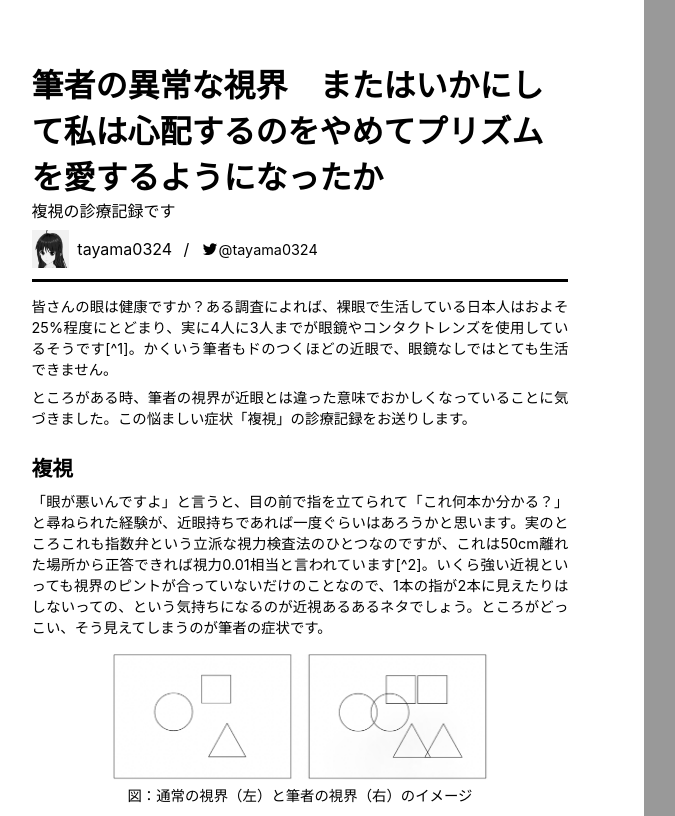
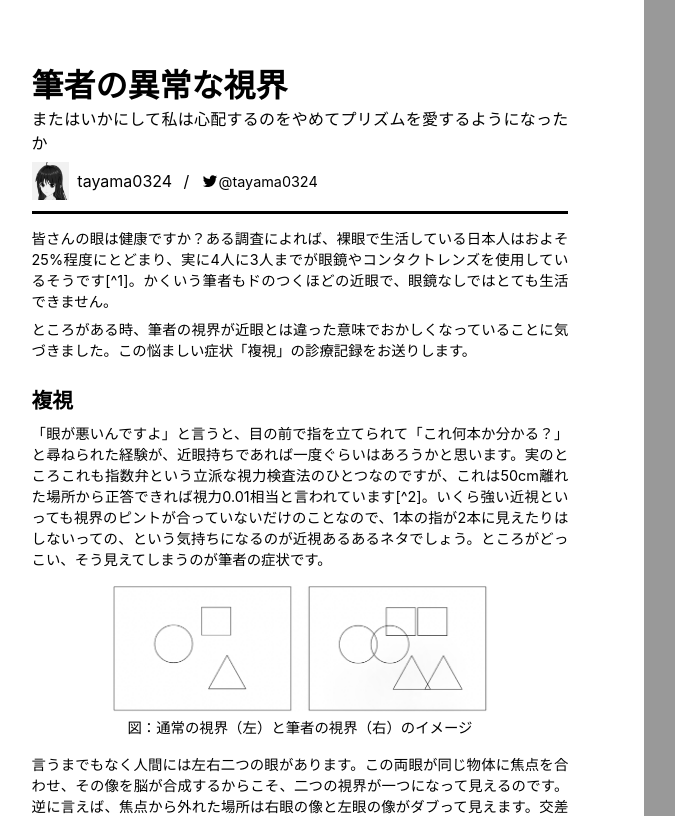
Before and after one commit to tayama0324/cybermetal, a Next.js app: page /2023/tayama/1 in a window 1280 px wide. Shown: the top 816 px of the page, without its empty margins (44-719 px from the left). Built offline with nearby package versions, Linux system fonts and the light colour scheme.

Commit message:
副題の修正

```diff
--- a/pages/2023/mokuji.tsx
+++ b/pages/2023/mokuji.tsx
@@ -68,8 +68,8 @@ export default function Page() {
       />
       <Mokuji
         page={999}
-        title={'筆者の異常な視界　またはいかにして私は心配するのをやめてプリズムを愛するようになったか'}
-        description={'複視の診療記録です'}
+        title={'筆者の異常な視界'}
+        description={'またはいかにして私は心配するのをやめてプリズムを愛するようになったか'}
         author={'tayama0324'}
         // 1page
       />
--- a/pages/2023/tayama/1.tsx
+++ b/pages/2023/tayama/1.tsx
@@ -6,8 +6,8 @@ export default function Page() {
   return (
     <Pagination page={999}>
       <Title
-        title={'筆者の異常な視界　またはいかにして私は心配するのをやめてプリズムを愛するようになったか'}
-        description={'複視の診療記録です'}
+        title={'筆者の異常な視界'}
+        description={'またはいかにして私は心配するのをやめてプリズムを愛するようになったか'}
         author={'tayama0324'}
         image={'/2023/author/tayama.jpg'}
         twitter={'@tayama0324'}
```
Also changed, not shown: pages/2023/tayama/2.tsx (+4 -4 lines).
